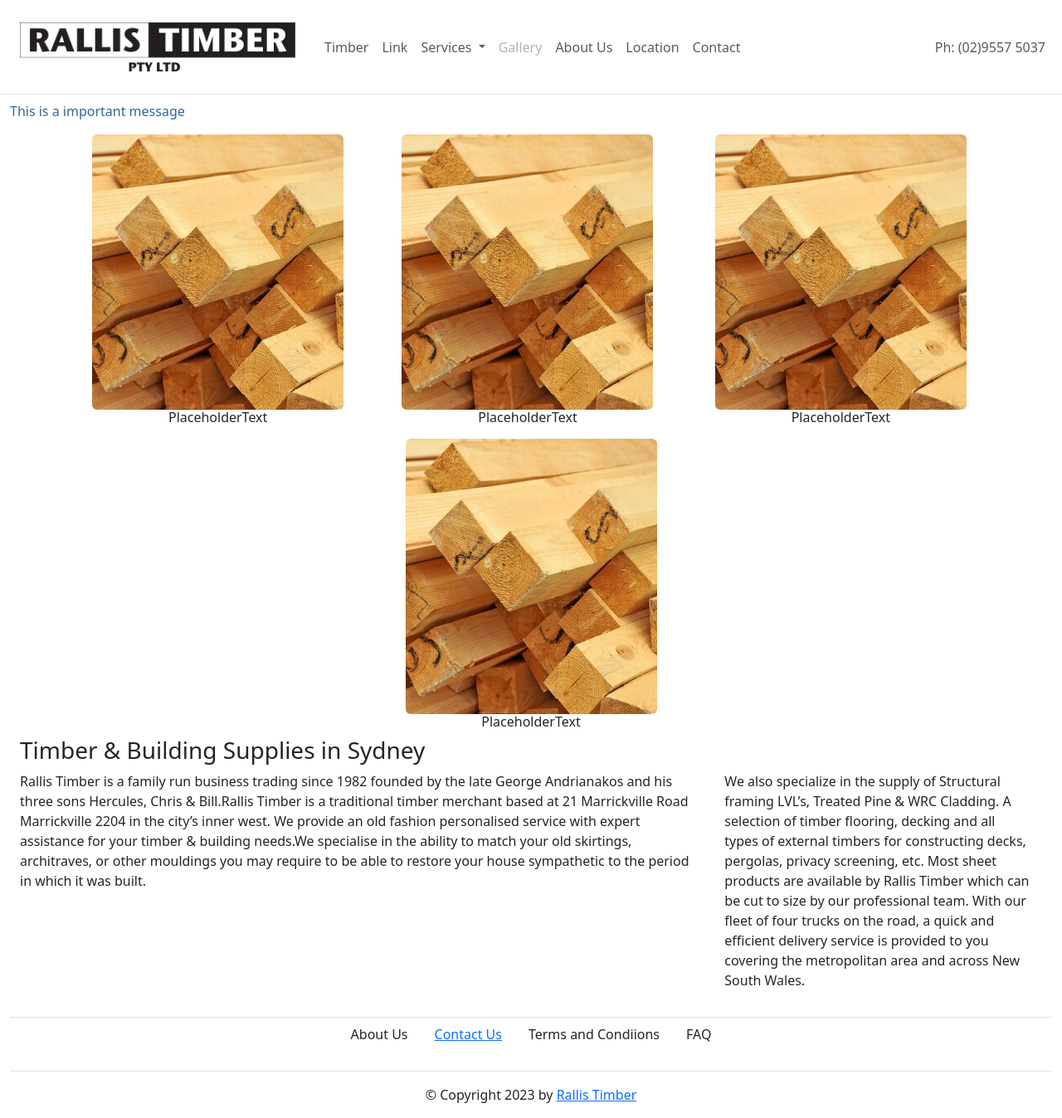
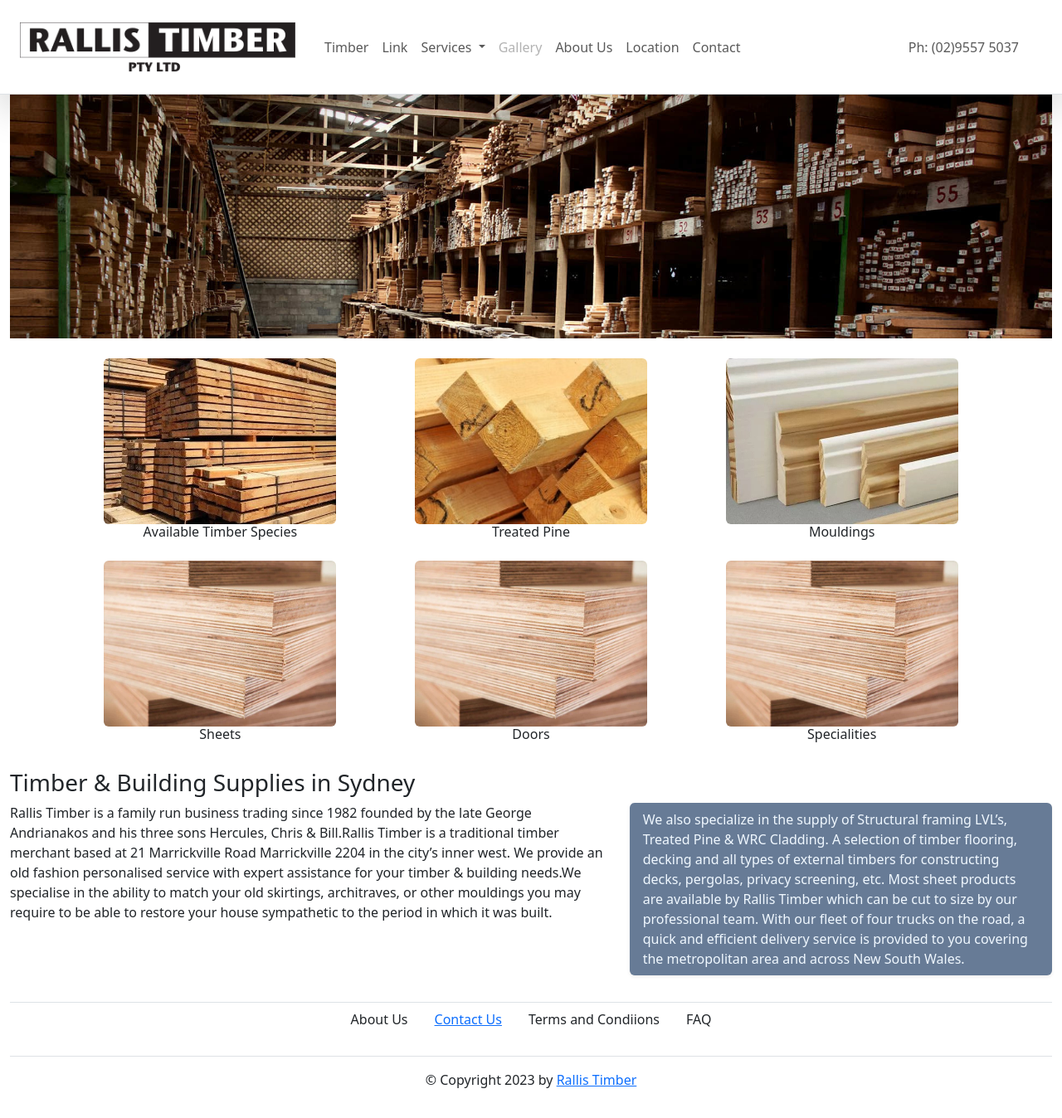
Before and after one commit to Crimson-Fox/CS50Final, a Flask app: page / in a window 1280 px wide. Shown: the whole page at 83% size. After the commit the page ends 1312 px from the top, so only its background shows below. Run offline with Flask 3, Linux system fonts and the light colour scheme.

Commit message:
adding images to the website  fixing grid issue with  card selections

```diff
--- a/CS50_final/website_rallis/static/style.css
+++ b/CS50_final/website_rallis/static/style.css
@@ -0,0 +1,18 @@
+img-fluid {
+    max-width: 100%;
+    height: 200px;
+    object-fit: cover;
+}
+
+.important { color: #336699; }
+
+.content_thumb{
+    width: 280px;
+    height: 200px;
+    object-fit: cover;
+}
+
+.infoBubble{
+    background-color: rgb(103, 123, 150);
+    color: aliceblue;
+}
--- a/CS50_final/website_rallis/templates/index.html
+++ b/CS50_final/website_rallis/templates/index.html
@@ -2,44 +2,52 @@
 {% block title %}Index{% endblock %}
 {% block head %}
     {{ super() }}
-    <style type="text/css">
-        .important { color: #336699; }
-    </style>
+
 {% endblock %}
 
 {% block content %}
+<div class="container-fluid p-0"><img class="img-fluid height-200" src="/static/sl2.jpg"></div>
 
-<p class="important mt-2">This is a important message </p>
-<div class="container mt-2">
+</div>
+<!--<div class="container"><p class="important mt-2">This is a important message </p></div>-->
+<div class="container mt-4"> <!-- card selection -->
   <div class="row text-center g-2">
-    <div class="col px-0">
-      <a href="#"><img src="/static/temp_crop.jpg" class="rounded "></a>
-      <h6>PlaceholderText</h6>
+    <div class="col-md ">
+      <a href="#"><img src="/static/timberStack.jpg" class="rounded content_thumb"></a>
+      <h6>Available Timber Species</h6>
     </div>
-    <div class="col">
-      <a href="#"><img src="/static/temp_crop.jpg" class="rounded "></a>
-      <h6>PlaceholderText</h6>
+    <div class="col-md ">
+      <a href="#"><img src="/static/temp_crop.jpg" class="rounded content_thumb"></a>
+      <h6>Treated Pine</h6>
     </div>
-    <div class="col">
-      <a href="#"><img src="/static/temp_crop.jpg" class="rounded "></a>
-      <h6>PlaceholderText</h6>
+    <div class="col-md ">
+      <a href="#"><img src="/static/mouldings.jpg" class="rounded content_thumb"></a>
+      <h6>Mouldings</h6>
     </div>
-    <div class="col">
-      <a href="#"><img src="/static/temp_crop.jpg" class="rounded "></a>
-      <h6>PlaceholderText</h6>
+    <div class="w-100"></div>
+    <div class="col-md ">
+      <a href="#"><img src="/static/sheets.jpg" class="rounded content_thumb"></a>
+      <h6>Sheets</h6>
+    </div>
+    <div class="col-md ">
+      <a href="#"><img src="/static/sheets.jpg" class="rounded content_thumb"></a>
+      <h6>Doors</h6>
+    </div>
+    <div class="col-md ">
+      <a href="#"><img src="/static/sheets.jpg" class="rounded content_thumb"></a>
+      <h6>Specialities</h6>
     </div>
 
   </div>
 </div>
-  <div class="container-fluid">
+  <div class="container-fluid mt-4">
     <h3>Timber & Building Supplies in Sydney</h3>
     <div class="row">
-      <div class="col col-md-8">
+      <div class="col-md">
         <p>Rallis Timber is a family run business trading since 1982 founded by the late George Andrianakos and his three sons Hercules, Chris & Bill.Rallis Timber is a traditional timber merchant based at 21 Marrickville Road Marrickville 2204 in the city’s inner west. We provide an old fashion personalised service with expert assistance for your timber & building needs.We specialise in the ability to match your old skirtings, architraves, or other mouldings you may require to be able to restore your house sympathetic to the period in which it was built.</p>
-
       </div>
-      <div class="col">
-        <div class="container-fluid">
+      <div class="col-md-5">
+        <div class="container-fluid rounded infoBubble shadow-sm px-3 py-2 b-10">
           We also specialize in the supply of Structural framing LVL’s, Treated Pine & WRC Cladding. A selection of timber flooring, decking and all types of external timbers for constructing decks, pergolas, privacy screening, etc.
 
           Most sheet products are available by Rallis Timber which can be cut to size by our professional team.
--- a/CS50_final/website_rallis/templates/template.html
+++ b/CS50_final/website_rallis/templates/template.html
@@ -3,14 +3,14 @@
 <head>
     {% block head %}
     <link rel="icon" href="/static/favicon.ico" type="image" sizes="16x16">
-    <link rel="stylesheet" href="style.css" />
     <link href="https://cdn.jsdelivr.net/npm/bootstrap@5.3.0-alpha3/dist/css/bootstrap.min.css" rel="stylesheet" integrity="sha384-KK94CHFLLe+nY2dmCWGMq91rCGa5gtU4mk92HdvYe+M/SXH301p5ILy+dN9+nJOZ" crossorigin="anonymous">
+    <link rel="stylesheet" href="/static/style.css" />
     <title>{% block title %}{% endblock%} - RT page</title>
     {% endblock%}
 </head>
 <body class="p-0 m-0 border-0 bd-example">
     <!--  https://getbootstrap.com/docs/4.0/components/navbar/ -->
-<nav class="navbar navbar-expand-md border-bottom">
+<nav class="navbar navbar-expand-md border-bottom shadow-lg">
     <div class="container-fluid">
       <a class="navbar-brand" href="#">
         <img src="/static/logo.png" alt="Rallis" height="86" width="355"class="d-inline-block align-text-top">
@@ -48,7 +48,7 @@
           <li> <a class="nav-item nav-link" href="#">Contact</a></li>
         </ul>
       </div>
-      <div class="float-end">
+      <div class="float-end mx-2 px-4">
         <ul class="navbar-nav">
           <li class="nav-link">
             <a>Ph: (02)9557 5037</a>
```
Also changed, not shown: CS50_final/website_rallis/static/mouldings.jpg (added), CS50_final/website_rallis/static/sheets.jpg (added), CS50_final/website_rallis/static/timberStack.jpg (added).
